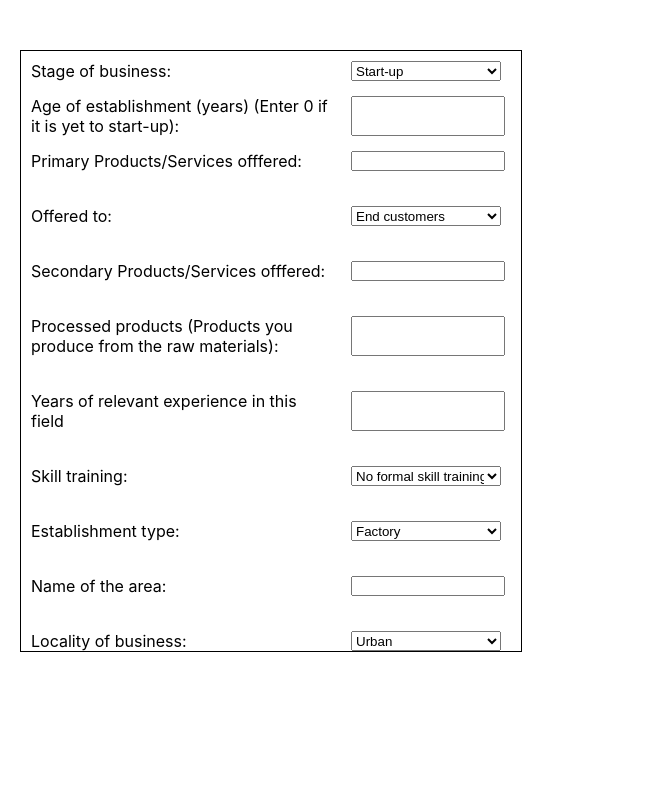
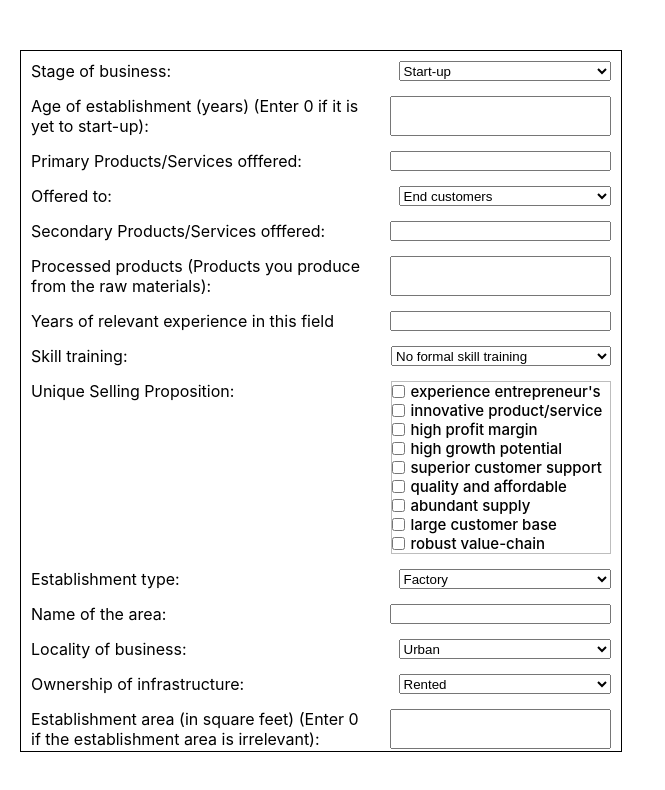
Before and after one commit to mukhiarambhu/LetsEdorse_Assignment, a React (Create React App) app: page / in a window 1280 px wide. Shown: the top 790 px of the page, without its empty margins (0-665 px from the left). Built offline with nearby package versions, Linux system fonts and the light colour scheme.

Commit message:
html structuure added for multi select

```diff
--- a/src/components/Home.jsx
+++ b/src/components/Home.jsx
@@ -32,8 +32,8 @@ function Home() {
               min="0"
               max="100"
             />
-            {/* {primary_product_service_offered} */}
           </div>
+          {/* {primary_product_service_offered} */}
           <div className="form_inputdiv">
             <div className="form_labeldiv">
               {" "}
@@ -45,7 +45,7 @@ function Home() {
             <input type="text" name="primary_product_service_offered" />
           </div>
 
-          <br />
+          {/* {offered_to} */}
           <div className="form_inputdiv">
             <div className="form_labeldiv">
               <label htmlFor="Offered to">Offered to: </label>
@@ -59,7 +59,7 @@ function Home() {
             </select>
           </div>
 
-          <br />
+          {/* {offered_to} */}
           <div className="form_inputdiv">
             <div className="form_labeldiv">
               <label htmlFor="Secondary Products/Services offfered">
@@ -70,7 +70,7 @@ function Home() {
             <input type="text" name="secondary_product_service_offered" />
           </div>
 
-          <br />
+          {/* {processed_products} */}
           <div className="form_inputdiv">
             <div className="form_labeldiv">
               <label htmlFor="Processed products (Products you produce from the raw materials)">
@@ -82,7 +82,7 @@ function Home() {
             <input type="text" name="processed_products" />
           </div>
 
-          <br />
+          {/* {relevant_experience} */}
           <div className="form_inputdiv">
             <div className="form_labeldiv">
               <label htmlFor="Years of relevant experience in this field">
@@ -93,7 +93,7 @@ function Home() {
             <input type="Number" name="relevant_experience" />
           </div>
 
-          <br />
+          {/* {skill_training} */}
           <div className="form_inputdiv">
             <div className="form_labeldiv">
               {" "}
@@ -111,8 +111,55 @@ function Home() {
               <option value="Retailers">Retailers</option>
             </select>
           </div>
+          {/* {multiform data} */}
+          <div className="form_inputdiv">
+            <div className="form_labeldiv">
+              <label htmlFor="Unique Selling Proposition">
+                Unique Selling Proposition:
+              </label>
+            </div>
 
-          <br />
+            <div className="form_checkbox_div">
+              <div>
+                <input type="checkbox" name="experience entrepreneur's " />
+                <p>experience entrepreneur's</p>
+              </div>
+              <div>
+                <input type="checkbox" name="innovative product/service" />
+                <p> innovative product/service</p>
+              </div>
+              <div>
+                <input type="checkbox" name="high profit margin" />
+                <p> high profit margin</p>
+              </div>
+              <div>
+                <input type="checkbox" name="high growth potential" />
+                <p> high growth potential</p>
+              </div>
+              <div>
+                <input type="checkbox" name="superior customer support" />
+                <p> superior customer support</p>
+              </div>
+              <div>
+                <input type="checkbox" name="quality and affordable" />
+                <p> quality and affordable</p>
+              </div>
+              <div>
+                <input type="checkbox" name="abundant supply" />
+                <p>abundant supply </p>
+              </div>
+              <div>
+                <input type="checkbox" name="large customer base" />
+                <p>large customer base </p>
+              </div>
+              <div>
+                <input type="checkbox" name="robust value-chain" />
+                <p>robust value-chain </p>
+              </div>
+            </div>
+          </div>
+
+          {/* {establishment_type} */}
           <div className="form_inputdiv">
             <div className="form_labeldiv">
               <label htmlFor="Establishment type">Establishment type: </label>
@@ -136,7 +183,7 @@ function Home() {
             </select>
           </div>
 
-          <br />
+          {/* {business_area} */}
           <div className="form_inputdiv">
             <div className="form_labeldiv">
               {" "}
@@ -146,7 +193,7 @@ function Home() {
             <input type="text" name="business_area" />
           </div>
 
-          <br />
+          {/* {business_locality} */}
           <div className="form_inputdiv">
             <div className="form_labeldiv">
               {" "}
@@ -163,7 +210,7 @@ function Home() {
             </select>
           </div>
 
-          <br />
+          {/* {infra_ownership} */}
 
           <div className="form_inputdiv">
             <div className="form_labeldiv">
@@ -180,7 +227,7 @@ function Home() {
             </select>
           </div>
 
-          <br />
+          {/* {establishment_area} */}
           <div className="form_inputdiv">
             <div className="form_labeldiv">
               <label htmlFor="Establishment area (in square feet) (Enter 0 if the establishment area is irrelevant)">
@@ -189,8 +236,92 @@ function Home() {
               </label>
             </div>
 
-            <input type="text" name="business_area" />
+            <input type="number" name="establishment_area" />
           </div>
+          {/* {reason for location} */}
+          <div className="form_inputdiv">
+            <div className="form_labeldiv">
+              <label htmlFor="Reason for selecting this location">
+                Reason for selecting this location:
+              </label>
+            </div>
+
+            <div className="form_checkbox_div">
+              <div>
+                <input
+                  type="checkbox"
+                  id="reason_for_location"
+                  name="Near to market"
+                />
+                <p>Near to market</p>
+              </div>
+              <div>
+                <input
+                  type="checkbox"
+                  id="reason_for_location"
+                  name="Gootfootball"
+                />
+                <p> Gootfootball</p>
+              </div>
+              <div>
+                <input
+                  type="checkbox"
+                  id="reason_for_location"
+                  name="Raw material available"
+                />
+                <p> Raw material available</p>
+              </div>
+              <div>
+                <input
+                  type="checkbox"
+                  id="reason_for_location"
+                  name="target customer nearby"
+                />
+                <p> target customer nearby</p>
+              </div>
+              <div>
+                <input
+                  type="checkbox"
+                  id="reason_for_location"
+                  name="less competition"
+                />
+                <p> less competition</p>
+              </div>
+              <div>
+                <input
+                  type="checkbox"
+                  id="reason_for_location"
+                  name="access to permit"
+                />
+                <p> access to permit</p>
+              </div>
+              <div>
+                <input
+                  type="checkbox"
+                  id="reason_for_location"
+                  name="Nearness to supplier"
+                />
+                <p>Nearness to supplier </p>
+              </div>
+              <div>
+                <input
+                  type="checkbox"
+                  id="reason_for_location"
+                  name="Affordability"
+                />
+                <p>Affordability </p>
+              </div>
+              <div>
+                <input
+                  type="checkbox"
+                  id="reason_for_location"
+                  name="No rental overhead"
+                />
+                <p>No rental overhead </p>
+              </div>
+            </div>
+          </div>
+          {/* {market_research} */}
           <div className="form_inputdiv">
             <div className="form_labeldiv">
               <label htmlFor="Market research">Market research: </label>
@@ -203,6 +334,7 @@ function Home() {
               </option>
             </select>
           </div>
+          {/* {primary_market} */}
           <div className="form_inputdiv">
             <div className="form_labeldiv">
               <label htmlFor="Primary market">Primary market: </label>
@@ -215,6 +347,7 @@ function Home() {
               <option value="International">International</option>
             </select>
           </div>
+          {/* {customers} */}
           <div className="form_inputdiv">
             <div className="form_labeldiv">
               <label htmlFor="Customers">Customers:</label>
@@ -222,6 +355,7 @@ function Home() {
 
             <input type="text" name="customers" />
           </div>
+          {/* {season of high sale} */}
           <div className="form_inputdiv">
             <div className="form_labeldiv">
               <label htmlFor="Seasons of high sales">
@@ -244,6 +378,7 @@ function Home() {
               </option>
             </select>
           </div>
+          {/* {competition} */}
           <div className="form_inputdiv">
             <div className="form_labeldiv">
               <label htmlFor="Competition">Competition: </label>
@@ -264,6 +399,7 @@ function Home() {
               </option>
             </select>
           </div>
+          {/* {suppliers} */}
           <div className="form_inputdiv">
             <div className="form_labeldiv">
               <label htmlFor="List of Suppliers">List of Suppliers:</label>
@@ -271,16 +407,112 @@ function Home() {
 
             <input type="text" name="suppliers" />
           </div>
-          {/* {multiform data} */}
+          {/* {marketing avenue} */}
           <div className="form_inputdiv">
             <div className="form_labeldiv">
-              <label htmlFor="Unique Selling Proposition">
-                Unique Selling Proposition:
+              <label htmlFor="Marketing avenues">Marketing avenues:</label>
+            </div>
+
+            <div className="form_checkbox_div">
+              <div>
+                <input
+                  type="checkbox"
+                  id="scaleup_potential"
+                  name="Distribution of marketing material "
+                />
+                <p>Distribution of marketing material</p>
+              </div>
+              <div>
+                <input
+                  type="checkbox"
+                  id="scaleup_potential"
+                  name="storefront/business branding"
+                />
+                <p> storefront/business branding</p>
+              </div>
+              <div>
+                <input
+                  type="checkbox"
+                  id="scaleup_potential"
+                  name="seasonal discount and offer"
+                />
+                <p> seasonal discount and offer</p>
+              </div>
+              <div>
+                <input
+                  type="checkbox"
+                  id="scaleup_potential"
+                  name="Cross-promotion"
+                />
+                <p> Cross-promotion</p>
+              </div>
+              <div>
+                <input
+                  type="checkbox"
+                  id="scaleup_potential"
+                  name="Digital Marketing"
+                />
+                <p> Digital Marketing</p>
+              </div>
+              <div>
+                <input
+                  type="checkbox"
+                  id="scaleup_potential"
+                  name="Word of mouth"
+                />
+                <p> Word of mouth</p>
+              </div>
+            </div>
+          </div>
+          {/* {scaleup potential} */}
+          <div className="form_inputdiv">
+            <div className="form_labeldiv">
+              <label htmlFor="Avenues of scaling up in future">
+                Avenues of scaling up in future:
               </label>
             </div>
 
             <div className="form_checkbox_div">
-              <input type="checkbox" />
+              <div>
+                <input
+                  type="checkbox"
+                  id="scaleup_potential"
+                  name="increasing varity of product"
+                />
+                <p>increasing varity of product</p>
+              </div>
+              <div>
+                <input
+                  type="checkbox"
+                  id="scaleup_potential"
+                  name="opening more outlets"
+                />
+                <p> opening more outlets</p>
+              </div>
+              <div>
+                <input
+                  type="checkbox"
+                  id="scaleup_potential"
+                  name="growing scale of operation"
+                />
+                <p> growing scale of operation</p>
+              </div>
+              <div>
+                <input
+                  type="checkbox"
+                  id="scaleup_potential"
+                  name="building value chain int"
+                />
+                <p> building value chain int</p>
+              </div>
+              <div>
+                <input
+                  type="checkbox"
+                  id="scaleup_potential"
+                  name="allied revenue streams"
+                />
+                <p> allied revenue streams</p>
+              </div>
             </div>
           </div>
         </form>
--- a/src/components/home.css
+++ b/src/components/home.css
@@ -4,7 +4,7 @@
 }
 
 .form {
-  width: 500px;
+  max-width: 600px;
   border: 1px solid black;
   margin-left: 20px;
   display: flex;
@@ -13,7 +13,7 @@
   height: 800px;
   margin-top: 50px;
   margin-bottom: 50px;
-  height: 600px;
+  height: 700px;
 }
 .form_inputdiv {
   padding-top: 10px;
@@ -31,17 +31,37 @@
 }
 
 select {
-  width: 150px;
+  width: 220px;
+  margin-right: 10px;
 }
 input[type="text"] {
-  width: 150px;
+  width: 230px;
+  margin-right: 10px;
 }
 
 input[type="number"] {
-  width: 150px;
+  width: 230px;
+  margin-right: 10px;
 }
 
 option {
-  width: 150px;
+  width: 220px;
   overflow: hidden;
+  margin-right: 10px;
 }
+.form_checkbox_div {
+  display: flex;
+  flex-direction: column;
+  width: 230px;
+  border: 1px solid rgba(0, 0, 0, 0.26);
+  margin-right: 10px;
+}
+.form_checkbox_div > div {
+  display: flex;
+  flex-direction: row;
+}
+.form_checkbox_div > div > p {
+  font-size: 15px;
+  font-weight: 500;
+  padding-left: 5px;
+}
```
